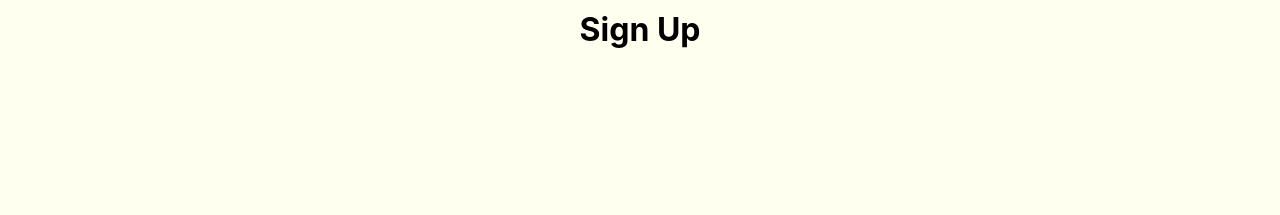
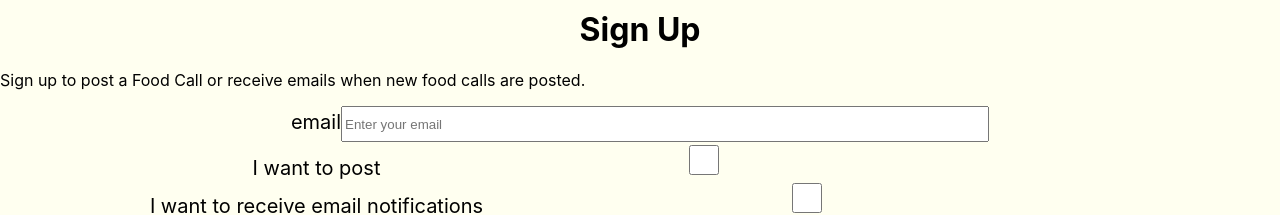
Before and after one commit to neotamoe/food-call, a React (Create React App) app: page / in a window 1280 px wide. Shown: the part 1067-1282 px from the top of the page. Before the commit the page ends 1137 px from the top, so only its background shows below. Built offline with nearby package versions, Linux system fonts and the light colour scheme.

Commit message:
badly styled signup component

```diff
--- /dev/null
+++ b/src/components/InputLabel.js
@@ -0,0 +1,31 @@
+import React from 'react'
+import styled from 'styled-components'
+
+const Input = styled.input`
+  width: 50%;
+  height: 30px;
+  display: inline;
+`
+
+const Label = styled.label`
+  font-size: 1.25em;
+  width: 50%;
+  display: inline;
+`
+
+const Wrapper = styled.div`
+  display: inline-block;
+  width: 100%;
+  text-align: center;
+`
+
+const InputLabel = (props) => {
+  return (
+    <Wrapper>
+      <Label>{props.label}</Label>
+      <Input type={props.type} placeholder={props.placeholder}/>
+    </Wrapper>
+  )
+}
+
+export default InputLabel
--- a/src/components/SignUp.js
+++ b/src/components/SignUp.js
@@ -1,11 +1,16 @@
 import React from 'react'
 import styled from 'styled-components'
 import Heading from './Heading'
+import InputLabel from './InputLabel'
 
 const SignUp = () => {
   return (
     <div>
       <Heading title="Sign Up"/>
+      <p>Sign up to post a Food Call or receive emails when new food calls are posted.</p>
+      <InputLabel label="email" type="email" placeholder="Enter your email"/>
+      <InputLabel label="I want to post" type="checkbox"/>
+      <InputLabel label="I want to receive email notifications" type="checkbox"/>
     </div>
   )
 }
```
